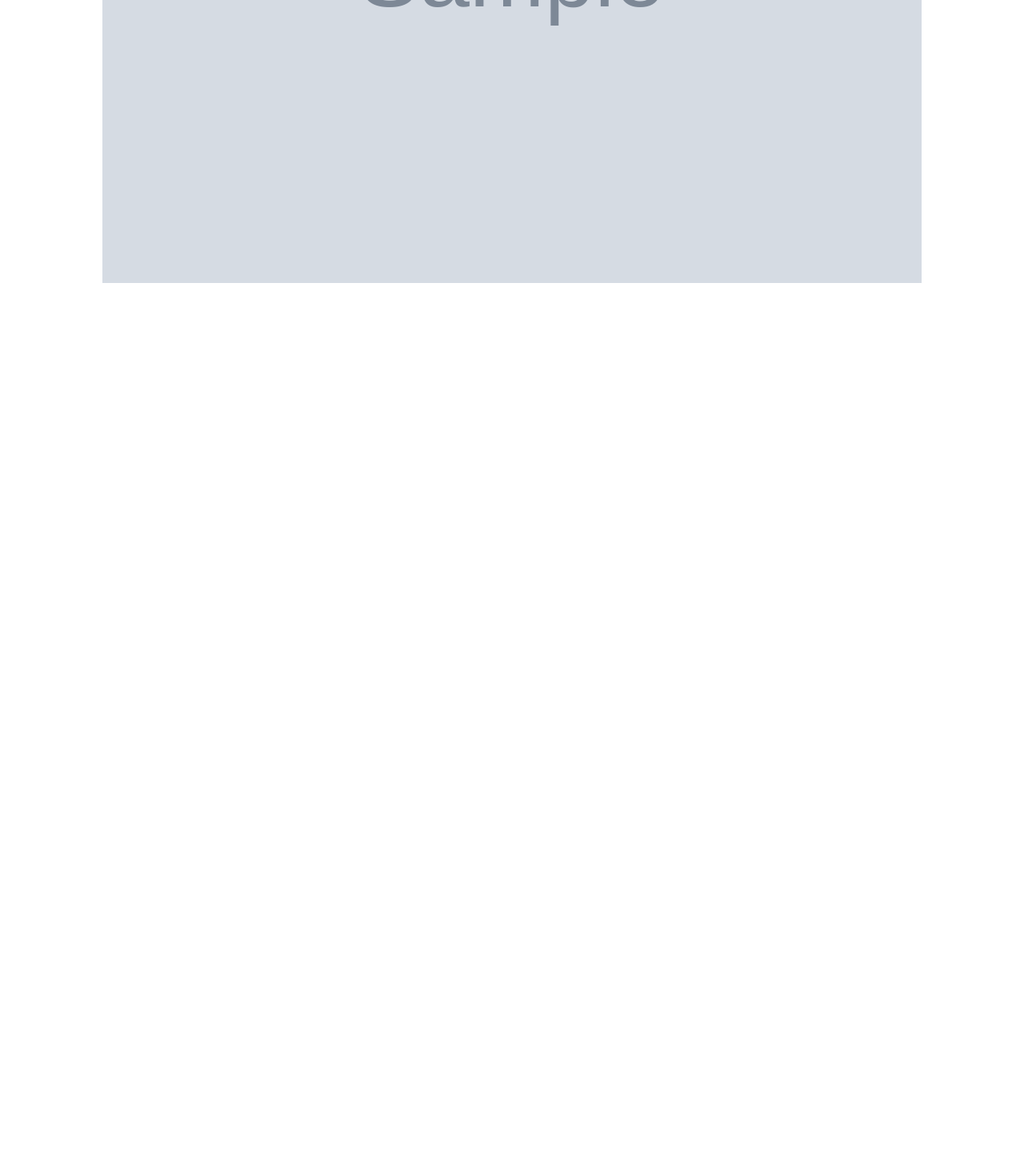
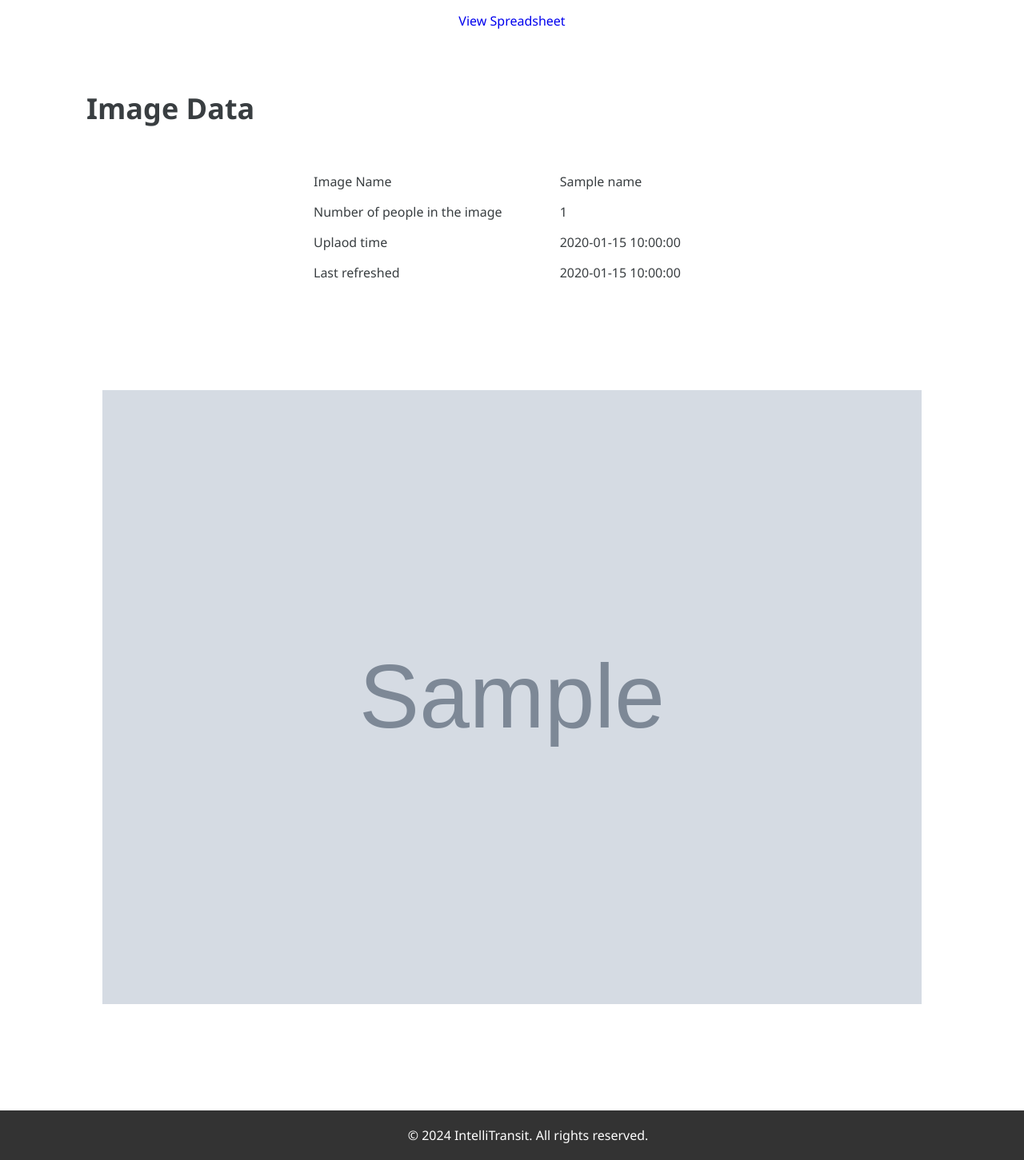
Before and after one commit to HansanaPrabashwara/InteliTransit, a Flask app: template Api/App/templates/cv.html in a window 1280 px wide. Shown: the part 835-2286 px from the top of the page at 80% size. Before the commit the page ends 1189 px from the top, so only its background shows below. Run offline with Flask 3, Linux system fonts and the light colour scheme; the template is opened without the code that fills it: most values are stand-ins (such as "Sample title", 1, 10 or a date in 2020); grey boxes marked "Sample" are stand-in pictures; parts of the project's set-up code (start-up, migrations or seed data) failed here and were passed over.

Commit message:
Change UI
Change the UI and Add the embedded spreadsheet of sensor data

```diff
--- a/Api/App/static/stylesheets/styles.css
+++ b/Api/App/static/stylesheets/styles.css
@@ -166,8 +166,11 @@ nav ul li a:active {
 }
 
 .desc-2 {
-    font-size: 1.5em;
-    margin: 3em;
+    font-size: 1.1em;
+    margin: auto;
+    padding-top: 5rem;
+    padding-bottom: 3rem;
+    width: 60%;
     text-align: justify;
     color: #393E41
 }
@@ -182,3 +185,29 @@ h2 {
     text-align: justify;
     margin-left: 3em;
 }
+
+
+table {
+    margin:auto;
+    font-size: 1rem;
+    border-collapse: collapse; /* Collapse borders to remove default spacing */
+    width: 40%; /* Make the table fill the container width */
+    border-spacing: 0; /* Set border-spacing to zero to hide margins */
+
+}
+
+th, td {
+    border: none; /* Remove borders for cells */
+    padding: 8px; /* Add padding for content inside cells */
+    text-align: left; /* Align text to the left */
+}
+
+footer {
+    background-color: #333;
+            color: #fff;
+            text-align: center;
+            padding: 20px; /* Increase the padding to increase the height */
+            bottom: 0;
+            width: 100%;
+
+}
--- a/Api/App/templates/base.html
+++ b/Api/App/templates/base.html
@@ -4,8 +4,10 @@
 <head>
   <meta charset="UTF-8">
   <meta name="viewport" content="width=device-width, initial-scale=1.0">
-  <title>InteliTransit</title>
+  <title>IntelliTransit</title>
   <link rel="stylesheet" href="{{ url_for('static', filename='stylesheets/styles.css') }}" type=" text/css">
+  <link rel="icon" href="{{ url_for('static', filename='stylesheets/favicon.ico') }}" type="image/x-icon">
+
 </head>
 
 <body>
@@ -27,7 +29,7 @@
       <li class="hideOnMobile"><a href="/solution">Solution</a></li>
       <li class="hideOnMobile"><a href="/implementation">Implementation</a></li>
       <li class="hideOnMobile"><a href="/contributors">Contribution</a></li>
-      <li class="hideOnMobile"><a href="/cv">Computer Vision</a></li>
+      <li class="hideOnMobile"><a href="/cv">Real Time data</a></li>
       <li class="showOnMobile" onclick=showSidebar()><a href="#"><svg class="menu" xmlns="http://www.w3.org/2000/svg"
             height="24" viewBox="0 -960 960 960" width="24">
             <path d="M120-240v-80h720v80H120Zm0-200v-80h720v80H120Zm0-200v-80h720v80H120Z" />
@@ -46,6 +48,12 @@
       sidebar.style.display = 'none'
     }
   </script>
+
+<footer>
+  <p >&copy; 2024 IntelliTransit. All rights reserved.</p>
+</footer>
+
+
 </body>
 
 </html>
--- a/Api/App/templates/cv.html
+++ b/Api/App/templates/cv.html
@@ -3,14 +3,65 @@
 {% block content %}
 
 
+
+      <h1 class="sub-topic">Real Time Data</h1>
+
+
+
 <div class="w3-row-padding w3-padding-64 w3-container">
   <div class="w3-content">
     <div class="desc-3">
-      <h1>Latest Image</h1>
-      <h5 class="w3-padding-top-32">Image Name : {{name}}</b></h5>
+      <h2>Sensor Data</h2>
+      <div style="margin: 3rem;"></div>
+
+      <iframe width="75%" height="500px" src="https://docs.google.com/spreadsheets/d/e/2PACX-1vQ_OAFNsJuy0SeXk5ahlUhe-t-QjlK01bmifjxuc0vhxpCS1Ifo0D8JWfxNlVkTS8h2zPw7I5uqvtJc/pubhtml?widget=true&amp;headers=false"></iframe>
+      <div>
+        <a style="text-decoration: none; font-size: 1rem;" target=”_blank” href="https://docs.google.com/spreadsheets/d/e/2PACX-1vQ_OAFNsJuy0SeXk5ahlUhe-t-QjlK01bmifjxuc0vhxpCS1Ifo0D8JWfxNlVkTS8h2zPw7I5uqvtJc/pubhtml">View Spreadsheet</a>
+      </div>
+  </div>
+</div>
+
+
+
+
+<div class="w3-row-padding w3-padding-64 w3-container">
+  <div class="w3-content">
+    <div class="desc-3">
+      <h2>Image Data</h2>
+
+      <div style="margin: 3rem;"></div>
+
+
+      <table>
+
+
+        <tbody>
+            <tr>
+                <td>Image Name</td>
+                <td> {{name}}</td>
+            </tr>
+            <tr>
+              <td>Number of people in the image</td>
+              <td> {{count}}</td>
+            </tr>
+            <tr>
+              <td>Uplaod time</td>
+              <td>{{upload_time}}</td>
+            </tr>
+            <tr>
+                <td>Last refreshed</td>
+                <td>{{refresh_time}}</td>
+            </tr>
+            <!-- Add more rows as needed -->
+        </tbody>
+
+    </table>
+
+
+      <!-- <h5 class="w3-padding-top-32">Image Name : {{name}}</b></h5>
       <h5>Number of people in the image : {{count}}</b></h5>
       <h5>Uplaod time : {{upload_time}}</h5>
-      <h5>Last refreshed: {{refresh_time}}</h5>
+      <h5>Last refreshed: {{refresh_time}}</h5> -->
       <!-- <h5>Prediction :</h5>
 
 
--- a/Api/App/templates/implementation.html
+++ b/Api/App/templates/implementation.html
@@ -21,9 +21,9 @@
     emergencies or breakdowns. The tilt sensor sends a signal to the central unit if tilting is detected, providing an
     added layer of safety monitoring. This comprehensive set of features enhances real-time responsiveness,
     coordination, and safety, contributing to the overall efficiency of the public transportation system
-</p>
+<!-- </p>
 <h2>User Scenario</h2>
-<p class="desc-2">
+<p class="desc-2"> -->
     This innovative product caters to three distinct user aspects, offering tailored functionalities for each user
     group. For the driver, a display featuring maximum and minimum speed limits ensures adherence to speed regulations,
     optimizing the safety and efficiency of the vehicle. Passengers benefit from reduced wait times through the ability
--- a/Api/App/templates/solution.html
+++ b/Api/App/templates/solution.html
@@ -31,9 +31,9 @@
     showcasing the transformative potential of IoT in optimizing public transportation for efficiency, responsiveness,
     and passenger satisfaction
 
-</p>
+<!-- </p>
 <h2>Uniqueness of the Solution</h2>
-<p class="desc-2">
+<p class="desc-2"> -->
     The proposed solution differs from existing products, such as those using RFID technology or dynamic scheduling, by
     uniquely addressing both peak and non-peak drives. Unlike other solutions that focus on tracking arrivals or
     adjusting schedules based on unexpected events, our product dynamically adjusts vehicle speeds in response to the
```
Also changed, not shown: Api/App/static/stylesheets/favicon.ico (added).
